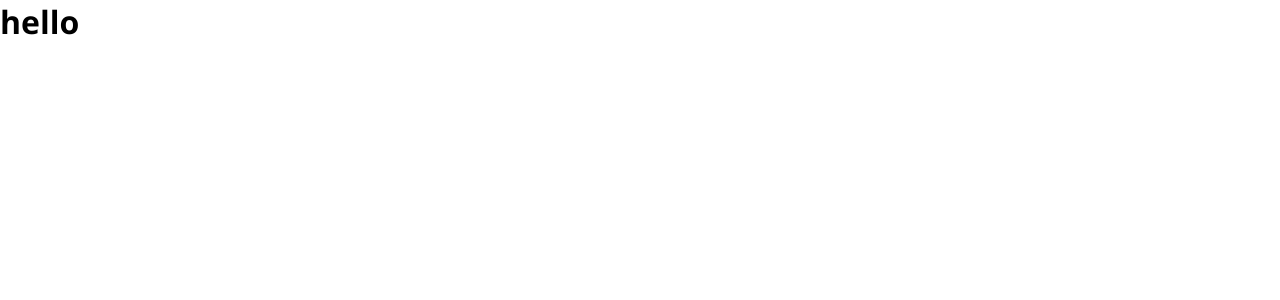
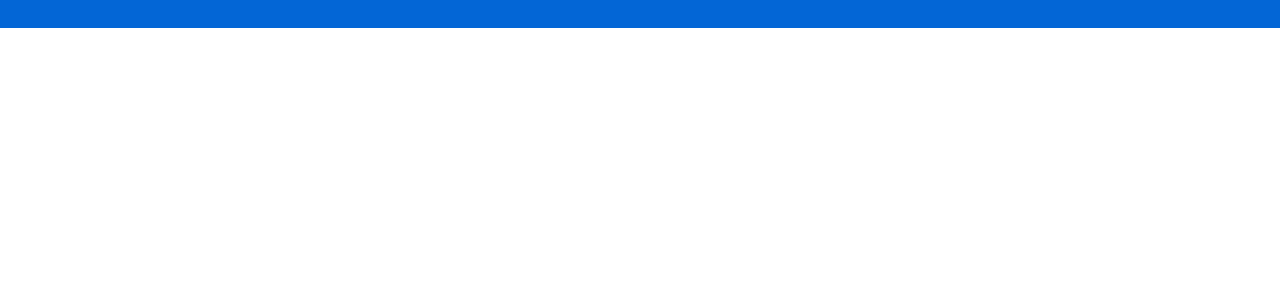
Before and after one commit to brianlockerbie/github-app, a React (Create React App) app: page /followers in a window 1280 px wide. Shown: the top 300 px of the page. Built offline with nearby package versions, Linux system fonts and the light colour scheme.

Commit message:
Update Hero.js

```diff
--- a/src/components/Hero.js
+++ b/src/components/Hero.js
@@ -1,11 +1,14 @@
 import React from 'react';
 import Container from './Container';
+import Nav from './Nav';
 
 const Hero = () => {
-
-    return(
-        <h1>hello</h1>
-    )
-}
+  return (
+    <section className="hero">
+      <Nav />
+      <Container></Container>
+    </section>
+  );
+};
 
 export default Hero;
```
